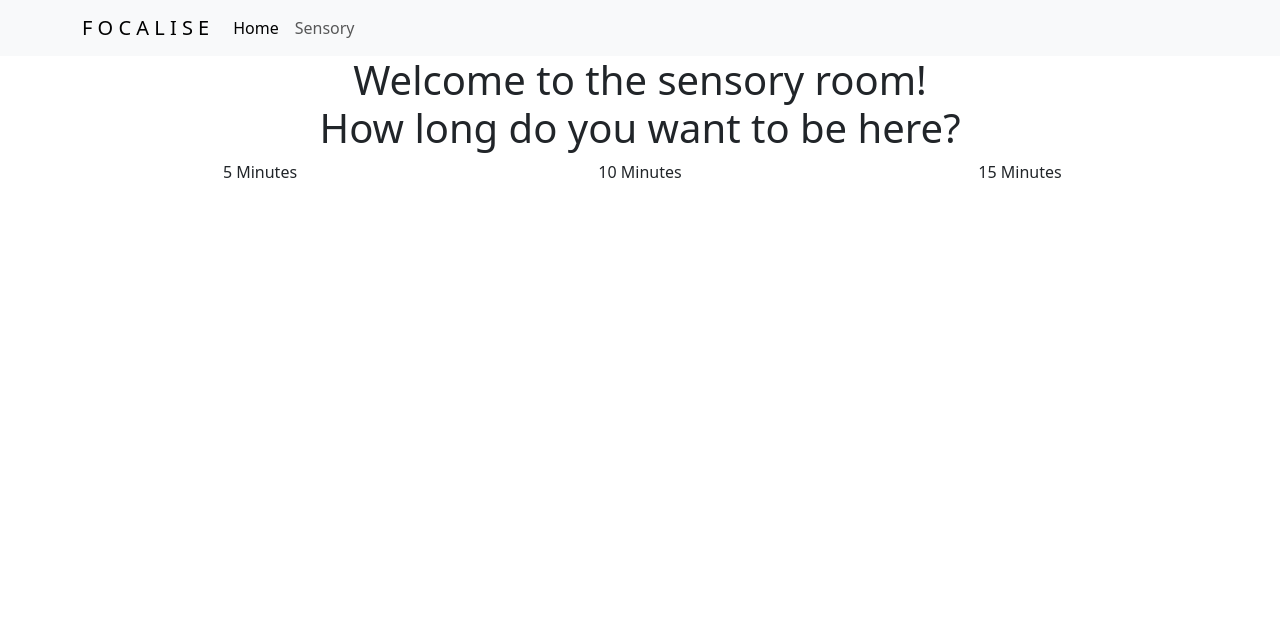
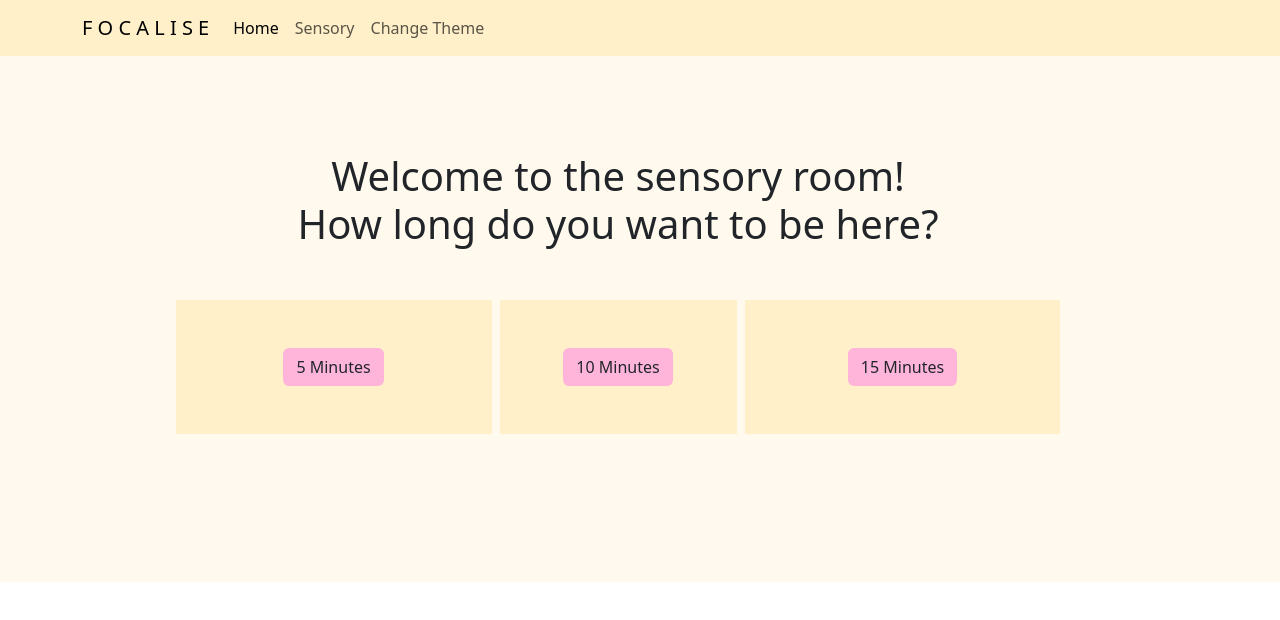
Before and after one commit to anawinter53/focalise-client, a React (Vite) app: page /sensory in a window 1280 px wide. Shown: the top 620 px of the page. Built offline with nearby package versions, Linux system fonts and the light colour scheme.

Commit message:
multuple theme setup using context

```diff
--- a/package.json
+++ b/package.json
@@ -11,6 +11,8 @@
   },
   "dependencies": {
     "bootstrap": "^5.3.0-alpha3",
+    "jquery": "^3.6.4",
+    "popper.js": "^1.16.1",
     "react": "^18.2.0",
     "react-dom": "^18.2.0",
     "react-router-dom": "^6.11.0",
--- a/src/App.jsx
+++ b/src/App.jsx
@@ -1,8 +1,11 @@
 import * as Pages from './pages'
 import {Routes, Route} from 'react-router-dom'
 import * as Layouts from './layouts'
+import { useTheme } from './contexts'
+
 
 function App() {
+  const { theme } = useTheme()
   return (
     <Routes>
       <Route element={<Layouts.Header/>}>
--- /dev/null
+++ b/src/contexts/index.jsx
@@ -0,0 +1 @@
+export { useTheme, ThemeProvider} from './themes'
--- /dev/null
+++ b/src/contexts/themes/index.jsx
@@ -0,0 +1,21 @@
+import { useState, useContext, createContext } from "react";
+const ThemeContext = createContext();
+const themes = {
+
+    theme1: {'primColor': '#FFFAED', 'SecColor': '#DAFAB0',
+    'primText': '#191919', 'secText': '#ffffff', 'primBG': '#FFF0CA',
+    'secBG': "#D1D184", 'accentColor': '#FFB4DA', 'theme': 1},
+
+    theme2:  { 'primColor': '#DAFAB0', 'SecColor': '#FFFAED',
+    'primText': '#191919', 'secText': '#ffffff', 'primBG': '#D1D184',
+    'secBG': "#FFF0CA", 'accentColor': '#7B7AAF', 'theme': 2 }
+}
+export const ThemeProvider = ({ children }) => {
+    const [theme, setTheme] = useState(themes.theme1);
+    return (
+        <ThemeContext.Provider value={{ theme, setTheme, themes }}>
+            {children}
+        </ThemeContext.Provider>
+    );
+};
+export const useTheme = () => useContext(ThemeContext);
--- a/src/layouts/Header/index.jsx
+++ b/src/layouts/Header/index.jsx
@@ -1,10 +1,27 @@
 import {Outlet } from "react-router-dom"
+import { useTheme } from '../../contexts'
+import 'bootstrap/js/dist/dropdown'
 
 
 export default function Header() {
+  const { theme, setTheme, themes } = useTheme()
+  let th = 0
+  function handleTheme(){
+    if (th == 0) {
+      th++
+      setTheme(themes.theme1)
+    }
+    else {
+      th--
+      setTheme(themes.theme2)
+    }
+    console.log("clicked", th, theme)
+
+
+  }
   return (
     <>
-      <nav className="navbar navbar-expand-lg bg-body-tertiary">
+      <nav className="navbar navbar-expand-lg" style={{backgroundColor: `${theme.primBG}`}}>
         <div className="container">
           <a className="navbar-brand" href="/">F  O C A L I S E</a>
           <button className="navbar-toggler" type="button" data-bs-toggle="collapse" data-bs-target="#navbarSupportedContent" aria-controls="navbarSupportedContent" aria-expanded="false" aria-label="Toggle navigation">
@@ -17,6 +34,18 @@ export default function Header() {
               </li>
               <li className="nav-item">
                 <a className="nav-link" href="/sensory">Sensory</a>
+              </li>
+              <li className="nav-item dropdown">
+                <a className="nav-link" href="#" role="button" data-bs-toggle="dropdown" aria-expanded="false" onClick={handleTheme}>
+                  Change Theme
+                </a>
+                {/* <a className="nav-link dropdown-toggle" href="#" role="button" data-bs-toggle="dropdown" aria-expanded="false" onClick={handleTheme}>
+                  Select Theme
+                </a> */}
+                {/* <ul className="dropdown-menu">
+                  <li><a className="dropdown-item" href="#">Action</a></li>
+                  <li><a className="dropdown-item" href="#">Another action</a></li>
+                </ul> */}
               </li>
             </ul>
           </div>
--- a/src/main.jsx
+++ b/src/main.jsx
@@ -1,10 +1,16 @@
 import ReactDOM from 'react-dom/client'
 import App from './App.jsx'
 import { BrowserRouter as Router } from 'react-router-dom'
-import 'bootstrap/dist/css/bootstrap.min.css';
+import 'bootstrap';
+import 'bootstrap/dist/css/bootstrap.css';
+import 'bootstrap/dist/js/bootstrap.js';
+import { ThemeProvider } from './contexts/themes'
+
 
 ReactDOM.createRoot(document.getElementById('root')).render(
     <Router>
-        <App />
+        <ThemeProvider>
+            <App />
+        </ThemeProvider>
     </Router>
 )
--- a/src/pages/HomePage/index.jsx
+++ b/src/pages/HomePage/index.jsx
@@ -5,7 +5,7 @@ import Select from "react-select";
 export default function HomePage() {
   const [date, setDate] = useState(new Date());
   const [isAccordion1Open, setIsAccordion1Open] = useState(false);
-  const [backgroundColor, setBackgroundColor] = useState('');
+  const [setBackgroundColor] = useState('');
 
 
   useEffect(() => {
--- a/src/pages/SensoryPage/index.jsx
+++ b/src/pages/SensoryPage/index.jsx
@@ -1,21 +1,27 @@
+import { useTheme } from '../../contexts/themes'
 
 export default function SensoryPage() {
+    const { theme } = useTheme();
+
   return (
         <>
-            <div className="container text-center align-middle">
-                <h1>Welcome to the sensory room!<br/>How long do you want to be here?</h1>
-                <div className="row">
-                    <div className="col">
-                    5 Minutes
-                    </div>
-                    <div className="col">
-                    10 Minutes
-                    </div>
-                    <div className="col">
-                    15 Minutes
+        <div style={{backgroundColor: `${theme.primColor}`}} className="d-flex aligns-items-center">
+                <div className="container text-center m-5 p-5">
+                    <h1>Welcome to the sensory room!<br/>How long do you want to be here?</h1>
+                    <div className="row m-5 justify-content-center">
+                        <div className="col-4 p-5 m-1" style={{backgroundColor: `${theme.primBG}`}}>
+                            <button className='btn' style={{backgroundColor: `${theme.accentColor}`}}>5 Minutes</button>
+                        </div>
+                        <div className="col-3 p-5 m-1" style={{backgroundColor: `${theme.primBG}`}}>
+                            <button className='btn' style={{backgroundColor: `${theme.accentColor}`}}>10 Minutes</button>
+                        </div>
+                        <div className="col-4 p-5 m-1" style={{backgroundColor: `${theme.primBG}`}}>
+                            <button className='btn' style={{backgroundColor: `${theme.accentColor}`}}>15 Minutes</button>
+                        </div>
                     </div>
                 </div>
-            </div>
+        </div>
+
         </>
   )
 }
```
Also changed, not shown: 1 other file (tests, documents, lock files or other folders).
